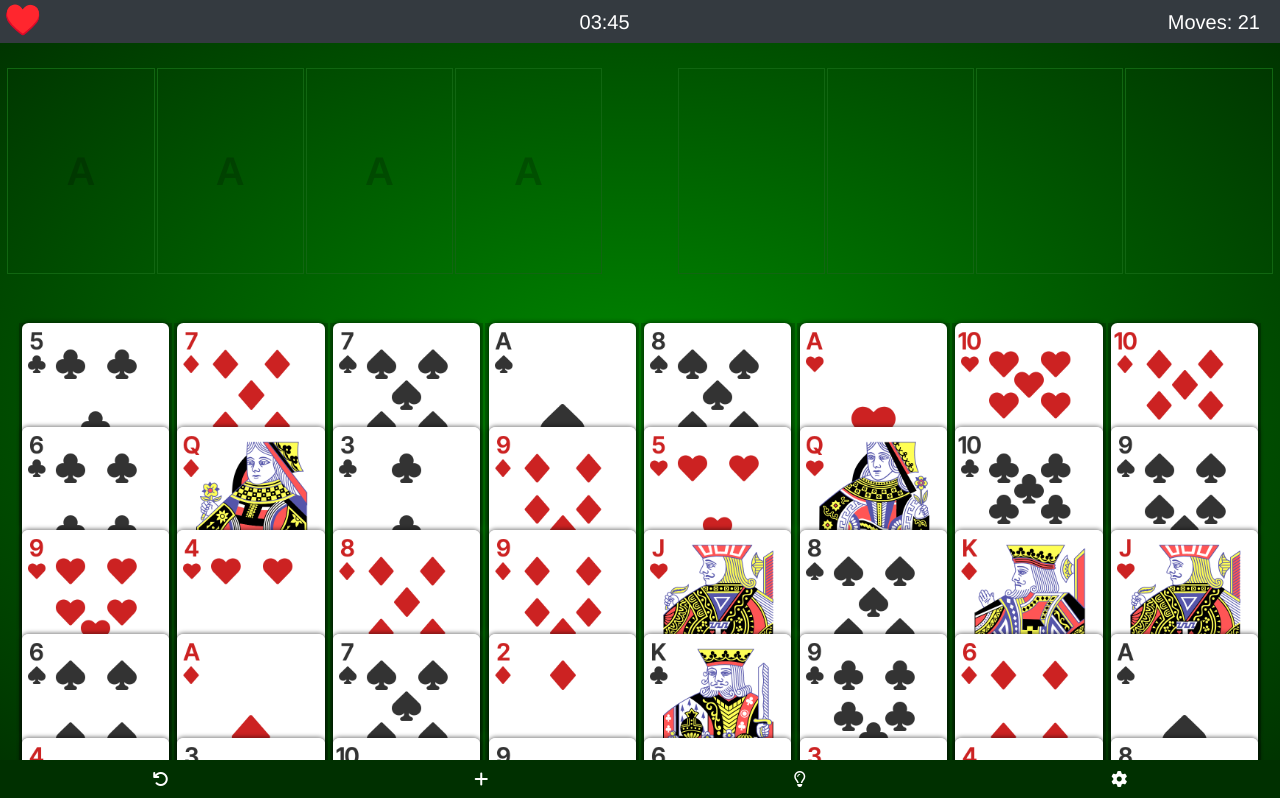
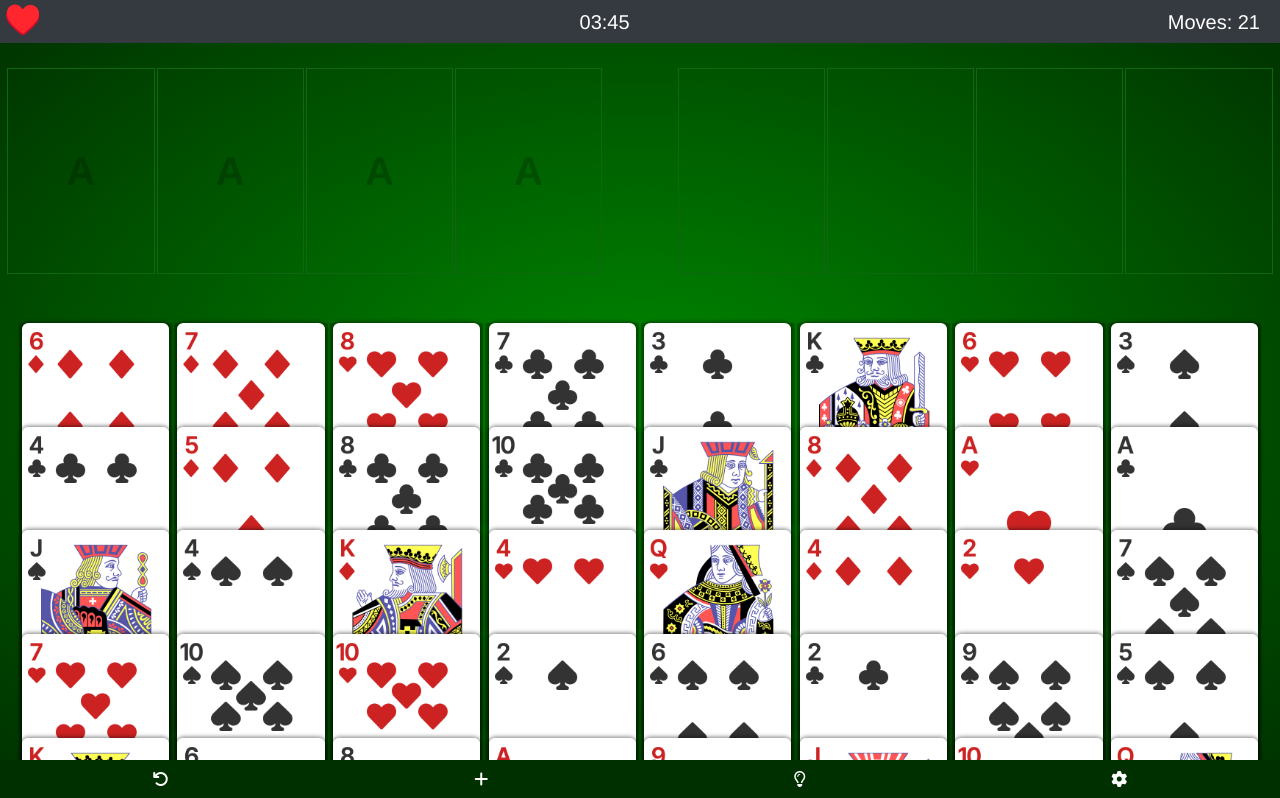
Before and after one commit to jkt3000/freecell-svelte, a Svelte app: page / in a window 1280 px wide. Shown: the top 798 px of the page. Built offline with nearby package versions, Linux system fonts and the light colour scheme.

Commit message:
initial layout of cards from randomized deck

```diff
--- a/src/App.svelte
+++ b/src/App.svelte
@@ -1,16 +1,25 @@
 <script>
 	import FooterBar from './footer.svelte';
+	import HeaderBar from './header.svelte';
 	import Card from './card.svelte';
+	import {Deck} from './deck.js';
 
+	let gameOpts = {
+		id: 123,
+		settings: {
+			sound: true,
+			animation: true,
+			hints: true,
+			level: 'easy',
+			autoComplete: true
+		}
+	};
+
+	let deck = new Deck(gameOpts.id);
+	let cards = deck.toTableau();
 </script>
 
-
-<nav class="navbar navbar-dark bg-dark m-0 p-0 pl-1 pr-1 d-flex justify-content-between align-content-center">
-  <a class="navbar-brand" href="/"><span class='text-danger' style='font-size: 30px; line-height:1em; margin:0;padding:0;'>♥️</span></a>
-  <span class='navbar-brand'>03:45</span>
-  <span class='navbar-brand'>Moves: 21</span>
-</nav>
-
+<HeaderBar/>
 <main>
 	<div class='container-fluid'>
     <div class='row'>
@@ -29,83 +38,21 @@
     </div>
     <div class='row'>
 			<div class='col-12 tableau-frame'>
-			  <div class='tableau' id='tableau-1'>
-			  	<Card/>
-			  	<Card/>
-			  	<Card/>
-			  	<Card/>
-			  	<Card/>
-			  	<Card/>
-			  	<Card/>
+				{#each cards as column, index}
+					<div class='tableau' id="tableau-{index}">
+						{#each column as card}
+				  		<Card id={card}/>
+				  	{/each}
 					</div>
-			  <div class='tableau' id='tableau-2'>
-			  	<Card/>
-			  	<Card/>
-			  	<Card/>
-			  	<Card/>
-			  	<Card/>
-			  	<Card/>
-			  	<Card/>
-			  </div>
-			  <div class='tableau' id='tableau-3'>
-			  	<Card/>
-			  	<Card/>
-			  	<Card/>
-			  	<Card/>
-			  	<Card/>
-			  	<Card/>
-			  	<Card/>
-			  </div>
-			  <div class='tableau' id='tableau-4'>
-			  	<Card/>
-			  	<Card/>
-			  	<Card/>
-			  	<Card/>
-			  	<Card/>
-			  	<Card/>
-			  	<Card/>
-			  </div>
-			  <div class='tableau' id='tableau-5'>
-			  	<Card/>
-			  	<Card/>
-			  	<Card/>
-			  	<Card/>
-			  	<Card/>
-			  	<Card/>
-			  </div>
-			  <div class='tableau' id='tableau-6'>
-			  	<Card/>
-			  	<Card/>
-			  	<Card/>
-			  	<Card/>
-			  	<Card/>
-			  	<Card/>
-			  </div>
-			  <div class='tableau' id='tableau-7'>
-			  	<Card/>
-			  	<Card/>
-			  	<Card/>
-			  	<Card/>
-			  	<Card/>
-			  	<Card/>
-			  </div>
-			  <div class='tableau' id='tableau-8'>
-			  	<Card/>
-			  	<Card/>
-			  	<Card/>
-			  	<Card/>
-			  	<Card/>
-			  	<Card/>
-			  </div>
+				{/each}
 			</div>
     </div>
   </div>
 </main>
-
 <FooterBar/>
 
+
 <style type="text/scss">
-
 	/* card is 400px x 560px */
 	.playing-card {
 	  margin:0; padding:0;
--- a/src/card.svelte
+++ b/src/card.svelte
@@ -1,27 +1,5 @@
 <script>
-  const PLAYING_CARDS = {
-  values: [
-    "Ac", "Ad", "Ah", "As",
-    "2c", "2d", "2h", "2s",
-    "3c", "3d", "3h", "3s",
-    "4c", "4d", "4h", "4s",
-    "5c", "5d", "5h", "5s",
-    "6c", "6d", "6h", "6s",
-    "7c", "7d", "7h", "7s",
-    "8c", "8d", "8h", "8s",
-    "9c", "9d", "9h", "9s",
-    "Tc", "Td", "Th", "Ts",
-    "Jc", "Jd", "Jh", "Js",
-    "Qc", "Qd", "Qh", "Qs",
-    "Kc", "Kd", "Kh", "Ks"
-  ],
-  ranks: ['A','2','3','4','5','6','7','8','9','T','J','Q','K'],
-  suits: ['c', 'd', 'h', 's']
-  }
-
-  export let id = PLAYING_CARDS.values[Math.floor(Math.random() * 52) - 1];
-
-
+  export let id = 'Kc';
 </script>
 
 <img src='/images/{id}.png' class='playing-card'>
--- /dev/null
+++ b/src/deck.js
@@ -0,0 +1,71 @@
+// Deck
+const PLAYING_CARDS = {
+  values: [
+    "Ac", "Ad", "Ah", "As",
+    "2c", "2d", "2h", "2s",
+    "3c", "3d", "3h", "3s",
+    "4c", "4d", "4h", "4s",
+    "5c", "5d", "5h", "5s",
+    "6c", "6d", "6h", "6s",
+    "7c", "7d", "7h", "7s",
+    "8c", "8d", "8h", "8s",
+    "9c", "9d", "9h", "9s",
+    "Tc", "Td", "Th", "Ts",
+    "Jc", "Jd", "Jh", "Js",
+    "Qc", "Qd", "Qh", "Qs",
+    "Kc", "Kd", "Kh", "Ks"
+  ],
+  ranks: ['A','2','3','4','5','6','7','8','9','T','J','Q','K'],
+  suits: ['c', 'd', 'h', 's']
+}
+
+export class Deck {
+  // generates a new random deck based on unique game_id
+  constructor(seed) {
+    this.cards = [];
+    this.seed = parseInt(seed,10) || parseInt((Math.random() * 1000000), 10);
+    this.shuffle();
+  }
+
+  pop() {
+    if (this.empty) {
+      return;
+    } else {
+      return this.cards.pop();
+    }
+  }
+
+  shuffle() {
+    if (!this.empty) { return; }
+    let deck = Array.from(PLAYING_CARDS.values, function(id) { return id });
+    let state = this.seed;
+    for (let len = 52; len >= 2; len--) {
+      state = ((214013 * state) + 2531011) & 0x7FFFFFFF;
+      let index = (state >> 16) % len;
+      let last = len - 1;
+      [deck[index], deck[last]] = [deck[last], deck[index]];
+    }
+    this.cards = deck.reverse();
+  }
+
+  toTableau() {
+    let columns = 8;
+    let tableaus = [
+      new Array(), new Array(), new Array(), new Array(),
+      new Array(), new Array(), new Array(), new Array()
+    ];
+    let i = 0;
+    while (!this.empty) {
+      tableaus[i++ % columns].unshift(this.pop());
+    }
+    return tableaus;
+  }
+
+  get remaining() {
+    return this.cards.length;
+  }
+
+  get empty() {
+    return this.cards.length == 0;
+  }
+};
--- a/src/header.svelte
+++ b/src/header.svelte
@@ -0,0 +1,6 @@
+
+<nav class="navbar navbar-dark bg-dark m-0 p-0 pl-1 pr-1 d-flex justify-content-between align-content-center">
+  <a class="navbar-brand" href="/"><span class='text-danger' style='font-size: 30px; line-height:1em; margin:0;padding:0;'>♥️</span></a>
+  <span class='navbar-brand'>03:45</span>
+  <span class='navbar-brand'>Moves: 21</span>
+</nav>
```
Lines whose indentation alone changed are shown as unchanged.
